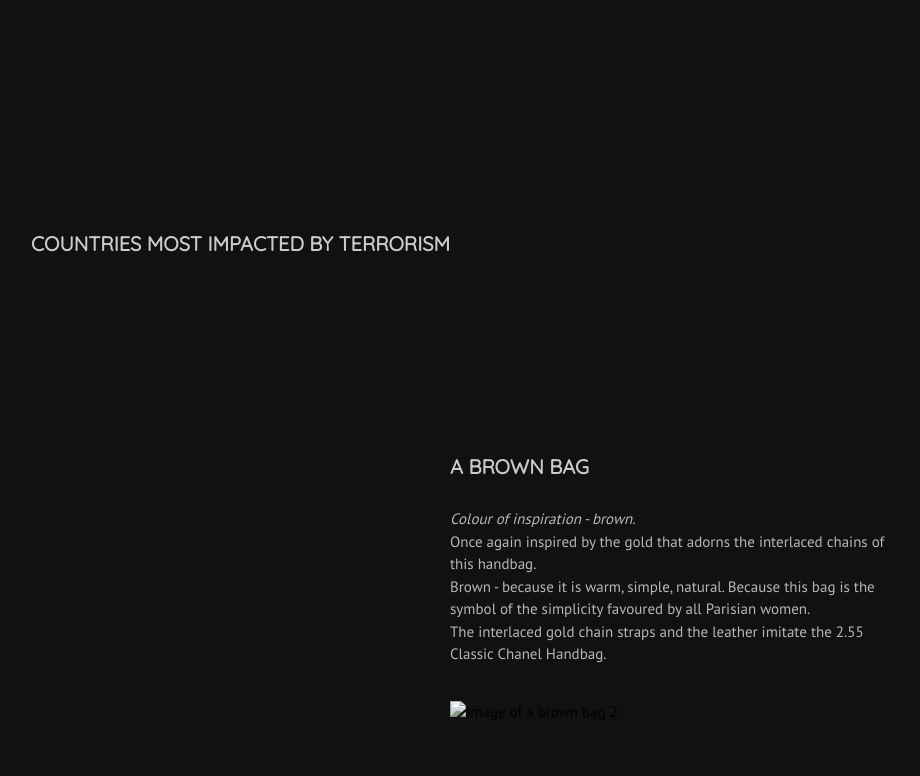
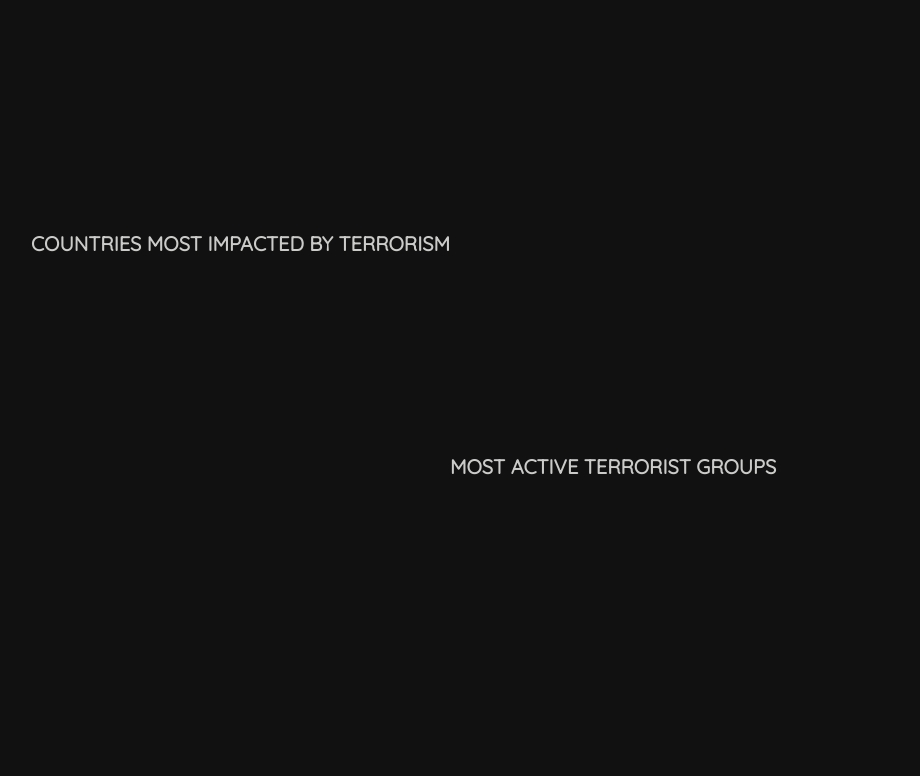
Before and after one commit to nateruze/data_viz_global_terrorism, a plain HTML site: page index.html in a window 1280 px wide. Shown: the part 773-1549 px from the top of the page, without its empty margins (190-1110 px from the left). After the commit the page ends 1351 px from the top, so only its background shows below. Drawn offline with Linux system fonts and the light colour scheme; a script that the page names is missing.

Commit message:
Update index.html

```diff
--- a/index.html
+++ b/index.html
@@ -86,9 +86,8 @@
 </script>
             </div>
             <div class="col-two-style1">
-                <h4>A Brown Bag</h4>
-                <p><i>Colour of inspiration - brown.</i><br>Once again inspired by the gold that adorns the interlaced chains of this handbag. <br>Brown - because it is warm, simple, natural. Because this bag is the symbol of the simplicity favoured by all Parisian women.<br>The interlaced gold chain straps and the leather imitate the 2.55 Classic Chanel Handbag.</p>
-                <img id="bag-brown-2" src="images/bag_brown_2_min.jpg" alt="Image of a brown bag 2">
+                <h4>Most Active Terrorist Groups</h4>
+                <p></p>
             </div>
 
         </div>
```
